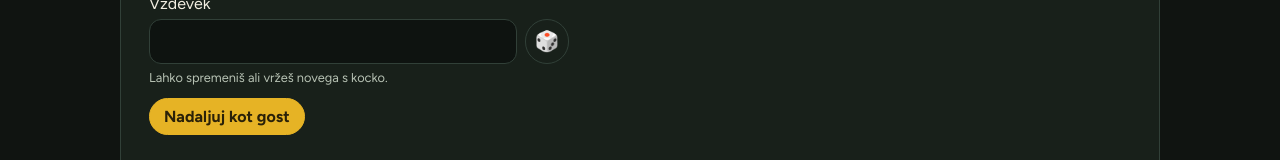
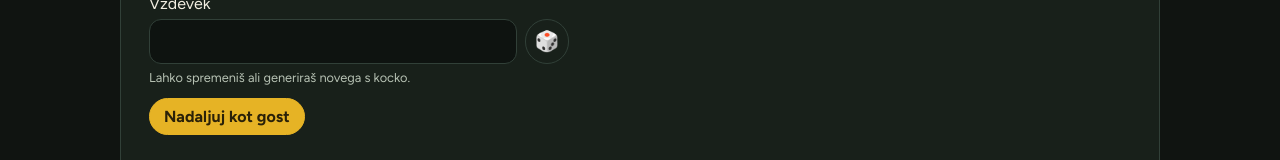
Before and after one commit to cvak100/HitraRunda, a React (Vite) app in the folder frontend/: page / in a window 1280 px wide. Shown: the part 387-547 px from the top of the page. Built offline with nearby package versions, Linux system fonts and the light colour scheme; no server answers.

Commit message:
Tweak guest nickname hint wording.

```diff
--- a/frontend/src/pages/HomePage.tsx
+++ b/frontend/src/pages/HomePage.tsx
@@ -70,7 +70,7 @@ export function HomePage() {
             value={nickname}
             onChange={setNickname}
             required
-            hint="Lahko spremeniš ali vržeš novega s kocko."
+            hint="Lahko spremeniš ali generiraš novega s kocko."
           />
           <div className="actions">
             <button className="primary" type="submit" disabled={pending}>
```
